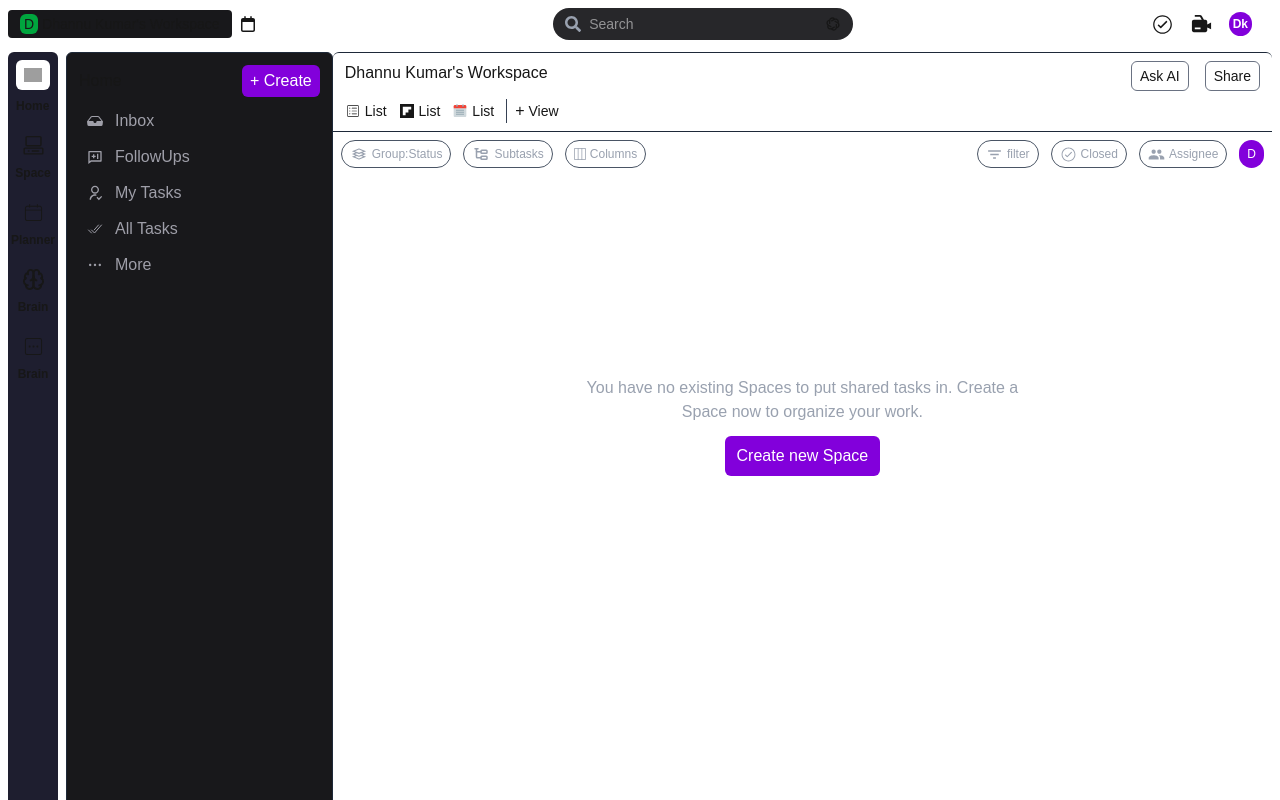
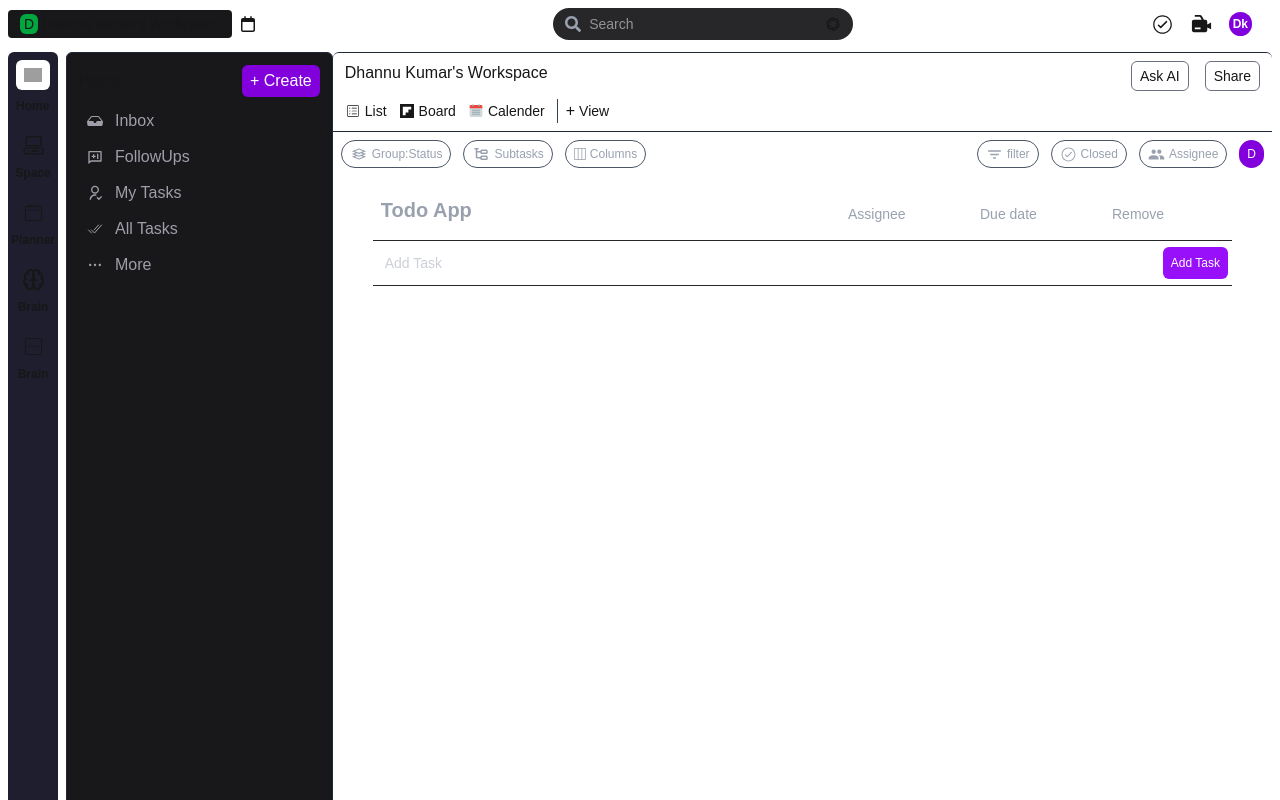
Before and after one commit to dhannu-dev/ClickUp, a Next.js app: page / in a window 1280 px wide. Built offline with nearby package versions, Linux system fonts and the light colour scheme; grey boxes are pictures that could not be loaded.

Commit message:
adding a todo components

```diff
--- /dev/null
+++ b/src/Components/Todo.tsx
@@ -0,0 +1,183 @@
+"use client";
+
+import { useEffect, useState } from "react";
+import { MdOutlinePeople } from "react-icons/md";
+import { CiCalendarDate } from "react-icons/ci";
+import { CiCircleRemove } from "react-icons/ci";
+import { json } from "stream/consumers";
+
+interface Task {
+  id: number;
+  task: string;
+  completed: boolean;
+  assignedTo: string;
+  deadline: string;
+}
+
+export default function Todo() {
+  const [input, setInput] = useState("");
+  const [openDropdown, setOpenDropdown] = useState<number | null>(null);
+  const [openDeadLine, setOpenDeadLine] = useState<number | null>(null);
+  const [list, setList] = useState<Task[]>([]);
+
+  const addTask = () => {
+    if (!input.trim()) return;
+    setList((prev) => [
+      ...prev,
+      {
+        id: Date.now(),
+        task: input,
+        completed: false,
+        assignedTo: "",
+        deadline: "",
+      },
+    ]);
+    setInput("");
+    console.log(list);
+  };
+
+  useEffect(() => {
+    const saved = localStorage.getItem("tasks");
+    if (saved) {
+      setList(JSON.parse(saved));
+    }
+  }, []);
+
+  const toggleCompleted = (id: number) => {
+    setList((prev) =>
+      prev.map((t) => (t.id === id ? { ...t, completed: !t.completed } : t))
+    );
+  };
+
+  useEffect(() => {
+    localStorage.setItem("tasks", JSON.stringify(list));
+  }, [list]);
+
+  const assignUser = (id: number, user: string) => {
+    setList((prev) =>
+      prev.map((t) => {
+        return t.id === id ? { ...t, assignedTo: user } : t;
+      })
+    );
+
+    setOpenDropdown(null);
+  };
+
+  const setDeadline = (id: number, date: string) => {
+    setList((prev) =>
+      prev.map((t) => (t.id === id ? { ...t, deadline: date } : t))
+    );
+  };
+
+  const handleDelete = (id: number) => {
+    setList((prev) => prev.filter((cur) => cur.id !== id));
+  };
+
+  const users = ["dhannu", "rohit", "rupak", "himanshu"];
+
+  return (
+    <div className=" w-full h-auto px-10 py-5">
+      <div className="w-full flex justify-between px-2">
+        <h1 className="text-xl font-semibold text-start">Todo App</h1>
+        <div className="flex text-sm gap-3">
+          <div className="p-2 w-[120px] hover:bg-zinc-800">Assignee</div>
+          <div className="p-2 w-[120px] hover:bg-zinc-800">Due date</div>
+          <div className="p-2 w-[120px] hover:bg-zinc-800">Remove</div>
+        </div>
+      </div>
+
+      <div className="List text-zinc-800 ">
+        {list.map((cur) => {
+          return (
+            <div
+              key={cur.id}
+              className="list p-1 px-2 mt-2 text-gray-400 text-sm flex border-t border-zinc-800 border-b w-full justify-between items-center "
+            >
+              <div className="w-1/2 flex gap-2 items-center">
+                <input
+                  type="checkbox"
+                  checked={cur.completed}
+                  onChange={() => toggleCompleted(cur.id)}
+                  className="w-4 h-4 rounded-full appearance-none border checked:bg-green-600 cursor-pointer"
+                />
+                <span
+                  className={`${
+                    cur.completed ? "line-through text-gray-600" : ""
+                  } `}
+                >
+                  {cur.task}
+                </span>
+              </div>
+              <div className="flex text-start gap-2">
+                <div className="relative">
+                  <button
+                    onClick={() =>
+                      setOpenDropdown(openDropdown === cur.id ? null : cur.id)
+                    }
+                    className=" p-2 text-sm w-[120px] text-start rounded-md hover:bg-zinc-800 text-white"
+                  >
+                    {cur.assignedTo ? (
+                      cur.assignedTo
+                    ) : (
+                      <MdOutlinePeople size={20} />
+                    )}
+                  </button>
+                  {cur.id === openDropdown && (
+                    <div className="absolute z-50">
+                      {users.map((user) => (
+                        <button
+                          onClick={() => assignUser(cur.id, user)}
+                          className="block w-full bg-black text-left px-3 py-1  text-sm text-white hover:bg-zinc-800"
+                          key={user}
+                        >
+                          {user}
+                        </button>
+                      ))}
+                    </div>
+                  )}
+                </div>
+
+                <label className="p-2 text-xs w-[120px] text-start rounded-md hover:bg-zinc-800 text-white flex items-center gap-1 cursor-pointer">
+                  <CiCalendarDate size={20} />
+                  <input
+                    type="date"
+                    value={cur.deadline}
+                    onChange={(e) => setDeadline(cur.id, e.target.value)}
+                    className="bg-transparent outline-none text-white text-xs"
+                  />
+                </label>
+
+                <button
+                  onClick={() => handleDelete(cur.id)}
+                  className=" p-2 w-[120px] text-xs rounded-md hover:bg-zinc-800 text-white"
+                >
+                  <CiCircleRemove size={20} />
+                </button>
+              </div>
+            </div>
+          );
+        })}
+      </div>
+
+      <div className="p-1 mt-2 flex border-t border-zinc-800 border-b w-full justify-between items-center ">
+        <div className="w-1/2">
+          <input
+            type="text"
+            value={input}
+            placeholder="Add Task"
+            onChange={(e) => setInput(e.target.value)}
+            className="p-2 w-full text-sm rounded-md outline-none"
+          />
+        </div>
+        <div>
+          <button
+            onClick={addTask}
+            className="bg-purple-600 p-2 text-xs rounded-md hover:bg-purple-700 text-white"
+          >
+            Add Task
+          </button>
+        </div>
+      </div>
+    </div>
+  );
+}
--- a/src/Components/section/HeroSection2.tsx
+++ b/src/Components/section/HeroSection2.tsx
@@ -16,6 +16,7 @@ import { BsLayoutThreeColumns } from "react-icons/bs";
 import { MdOutlineFilterList } from "react-icons/md";
 import { IoIosCheckmarkCircleOutline } from "react-icons/io";
 import { MdGroup } from "react-icons/md";
+import Todo from "../Todo";
 
 function HeroSection2() {
   return (
@@ -108,12 +109,12 @@ function HeroSection2() {
 
             <div className="flex items-center justify-center gap-1">
               <FaFlipboard />
-              <p className="text-sm">List</p>
+              <p className="text-sm">Board</p>
             </div>
 
             <div className="flex items-center justify-center gap-1">
               <FcCalendar />
-              <p className="text-sm">List</p>
+              <p className="text-sm">Calender</p>
             </div>
 
             <div className="flex items-center justify-center gap-1 border-l border-gray-700 px-2">
@@ -161,14 +162,15 @@ function HeroSection2() {
           </div>
         </div>
 
-        <div className="flex justify-center items-center flex-col h-[500px] text-gray-400">
-          <p className="w-1/2 text-center">
+        <div className=" h-[500px] text-gray-400">
+          {/* <p className="w-1/2 text-center">
             You have no existing Spaces to put shared tasks in. Create a Space
             now to organize your work.
           </p>
           <button className="px-3 cursor-pointer py-2 rounded-md bg-purple-700 text-white mt-3">
             Create new Space
-          </button>
+          </button> */}
+          <Todo />
         </div>
       </div>
     </div>
```
